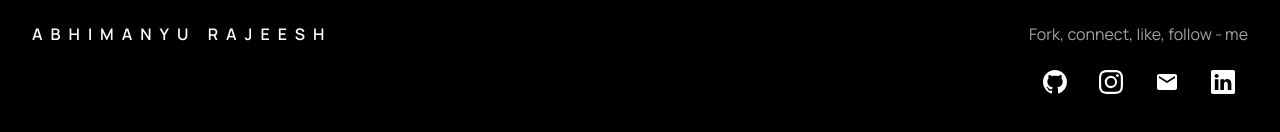
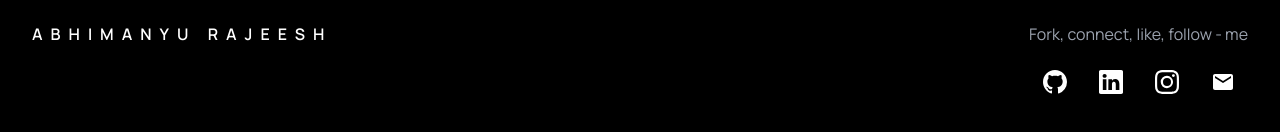
Before and after one commit to abhimanyurajeesh/abhimanyurajeesh, a Next.js app: page / in a window 1280 px wide. Shown: the part 4269-4401 px from the top of the page. Built offline with nearby package versions, Linux system fonts and the light colour scheme.

Commit message:
Update Footer.jsx

```diff
--- a/components/Footer.jsx
+++ b/components/Footer.jsx
@@ -21,9 +21,9 @@ export default function Footer(props) {
           </h2>
           <div className="flex flex-wrap md:justify-center items-center gap-8 mt-6">
             <GitHub username="abhimanyurajeesh" />
+            <LinkedIn username="abhimanyurajeesh" />
             <Instagram username="abhimanyu_rajeesh" />
             <Email mailId="abhimanyurajeesh@gmail.com" />
-            <LinkedIn username="abhimanyurajeesh" />
 
           </div>
         </section>
```
